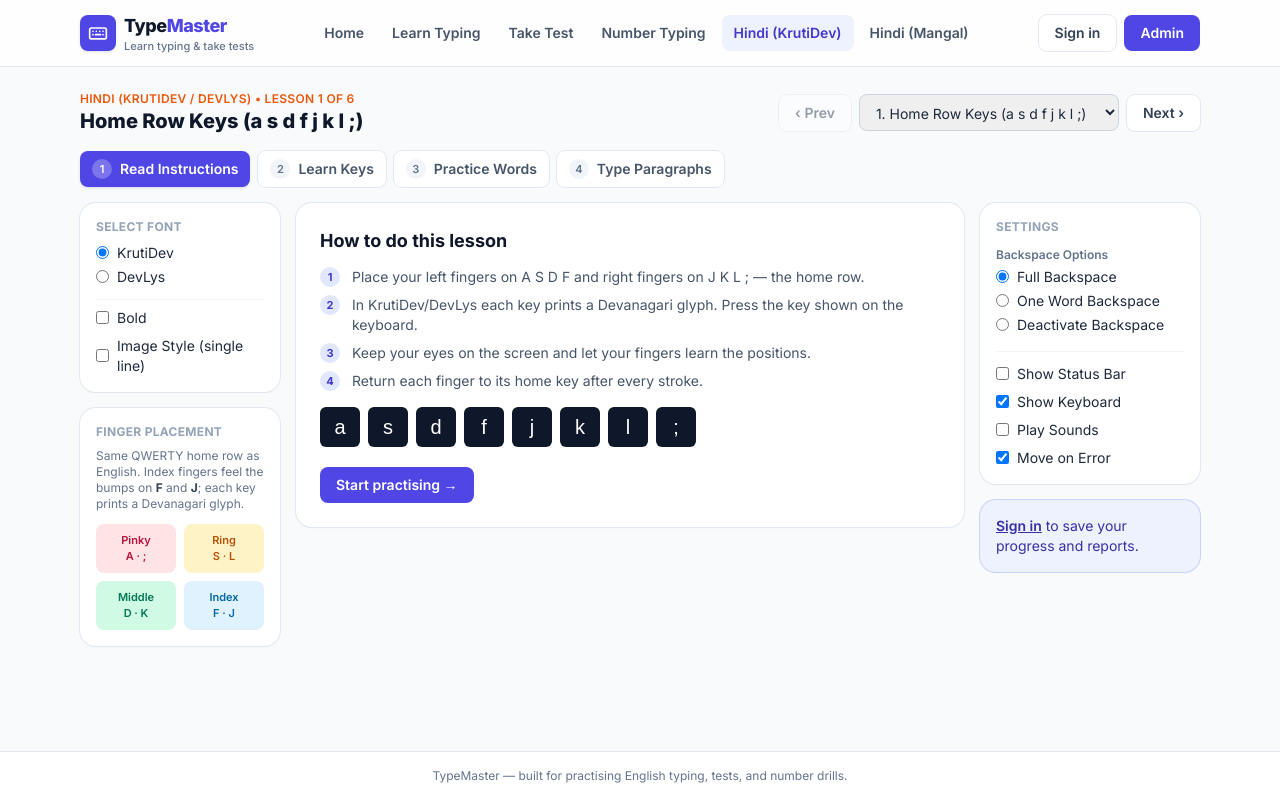
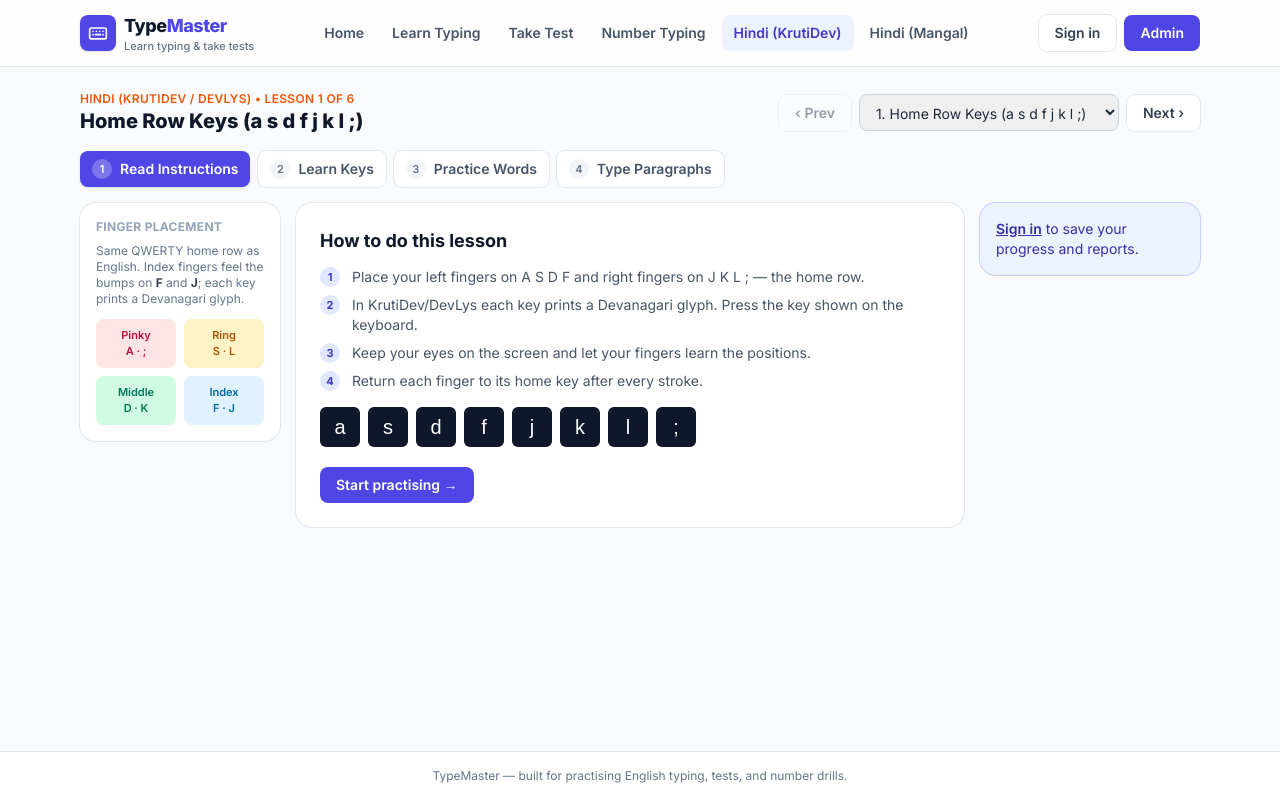
Before and after one commit to mohanitl217/typingwebsite, a React (Vite) app: page /hindi/krutidev/learn/kd-home-1 in a window 1280 px wide. Built offline with nearby package versions, Linux system fonts and the light colour scheme; a web font is replaced by a local one.

Commit message:
Hide font/display and settings panels on Hindi KrutiDev Read Instructions stage

```diff
--- a/src/pages/HindiLearnTyping.tsx
+++ b/src/pages/HindiLearnTyping.tsx
@@ -164,6 +164,8 @@
       <div className="grid gap-4 lg:grid-cols-[200px_1fr_220px]">
         {/* Left: font + finger guide */}
         <aside className="space-y-4">
+          {/* Font / Display options are hidden while reading instructions */}
+          {stage !== 0 && (
             <div className="card p-4">
               <div className="text-xs font-bold uppercase tracking-wide text-slate-400">Select Font</div>
               <div className="mt-2 space-y-1">
@@ -192,6 +194,7 @@
                 Image Style (single line)
               </label>
             </div>
+          )}
           {/* Finger placement guidance is only relevant while reading instructions */}
           {stage === 0 && <FingerGuide />}
         </aside>
@@ -300,6 +303,8 @@
 
         {/* Right: settings */}
         <aside className="space-y-4">
+          {/* Settings are hidden while reading instructions */}
+          {stage !== 0 && (
           <div className="card p-4">
             <div className="text-xs font-bold uppercase tracking-wide text-slate-400">Settings</div>
 
@@ -361,6 +366,7 @@
               </label>
             </div>
           </div>
+          )}
 
           {!getStoredUser() && (
             <div className="card bg-brand-50 p-4 text-sm text-brand-800 ring-brand-200">
```
Lines whose indentation alone changed are shown as unchanged.
